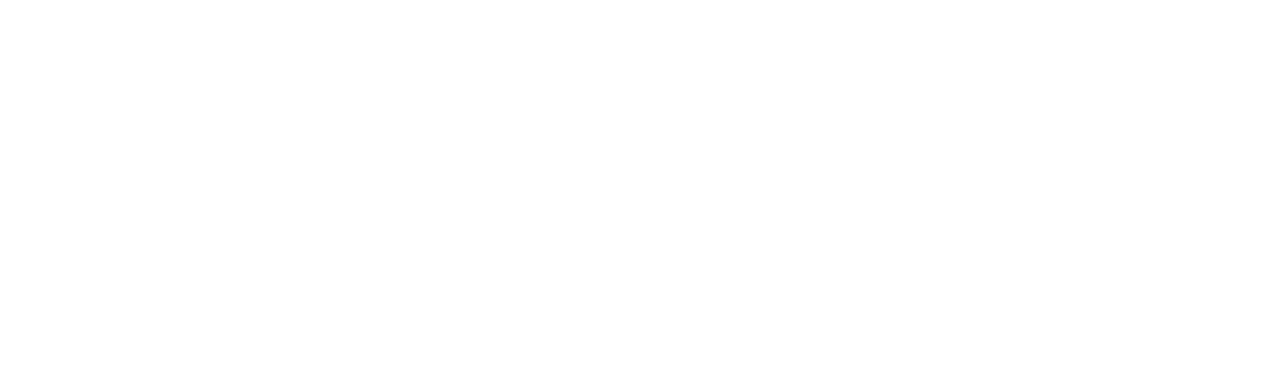
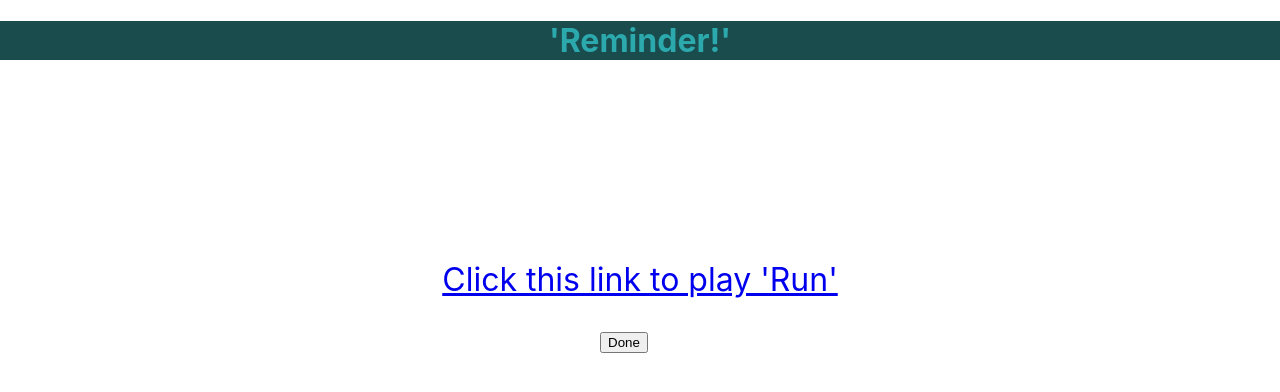
Before and after one commit to shahm5/ADHDPlaybackTool, a React (Create React App) app in the folder adhd-playback-tool/: page /Reminder in a window 1280 px wide. Shown: the top 392 px of the page. Built offline with nearby package versions, Linux system fonts and the light colour scheme.

Commit message:
implemented brain dump and reminder files

```diff
--- a/adhd-playback-tool/src/App.js
+++ b/adhd-playback-tool/src/App.js
@@ -8,6 +8,8 @@ import { Reflection } from './Reflection';
 import { Breathing } from './Breathing';
 import { Exercises } from './Exercises';
 import { MathGame } from './MathGame';
+import { Reminder } from './Reminder';
+import { BrainDump } from './BrainDump';
 
 function App() {
   return (
@@ -21,6 +23,8 @@ function App() {
         <Route path='/breathing' component={Breathing}/>
         <Route path='/exercises' component={Exercises}/>
         <Route path='/MathGame' component={MathGame}/>
+        <Route path='/Reminder' component={Reminder}/>
+        <Route path='/BrainDump' component={BrainDump}/>
         {/* make a route for homepage */}
       </Switch>
     </BrowserRouter>
--- /dev/null
+++ b/adhd-playback-tool/src/BrainDump.js
@@ -0,0 +1,18 @@
+import React from 'react';
+import './styles/BrainDump.css';
+
+export const BrainDump = () => {
+    return (
+        <div>
+            <h1>Take a few minutes to Brain Dump!</h1>
+            <form action="//www.html.am/html-codes/textboxes/submitted.cfm">
+                <textarea name="myTextBox" cols="50" rows="5">
+                    Enter some text...
+                </textarea>
+                <br />
+                <input type="submit" />
+            </form>
+        </div>
+
+    );
+}
--- a/adhd-playback-tool/src/Pause.js
+++ b/adhd-playback-tool/src/Pause.js
@@ -3,14 +3,15 @@ import { Reflection } from './Reflection';
 import { Breathing } from './Breathing';
 import { Exercises } from './Exercises';
 import { MathGame } from './MathGame';
+import { Reminder } from './Reminder';
+import { BrainDump } from './BrainDump';
 
 export const Pause = () => {
     const pickPause = () => {
         let pages, count
-        pages = [<Reflection/>, <Breathing/>, <Exercises/>, <MathGame/>];
+        pages = [<Reflection/>, <Breathing/>, <Exercises/>, <MathGame/>, <Reminder/>, <BrainDump/>];
         count = Math.floor(Math.random() * pages.length);
         return pages[count];
-        //condition ? true: false
     }
     return <div>
         {pickPause()}
--- /dev/null
+++ b/adhd-playback-tool/src/Reminder.js
@@ -0,0 +1,15 @@
+import React from 'react';
+import './styles/Reminder.css';
+
+export const Reminder = () => {
+    return (
+        <div>
+            <h1>'Reminder!'</h1>
+            <p>
+                <a href="https://www.coolmathgames.com/0-run-3">Click this link to play 'Run'</a>
+            </p>
+            <button name="button">Done</button>
+        </div>
+
+    );
+}
--- /dev/null
+++ b/adhd-playback-tool/src/styles/BrainDump.css
@@ -0,0 +1,9 @@
+h1 {
+    text-align: center;
+    background-color: rgb(26, 75, 77);
+    color: rgb(43, 169, 173);
+}
+form{
+    margin-top: 200px;
+    margin-left: 450px;
+}
--- /dev/null
+++ b/adhd-playback-tool/src/styles/Reminder.css
@@ -0,0 +1,14 @@
+h1 {
+    text-align: center;
+    background-color: rgb(26, 75, 77);
+    color: rgb(43, 169, 173);
+}
+p{
+    text-align: center;
+    margin-top: 200px;
+    font-size: xx-large;
+    color: rgb(43, 169, 173);
+}
+button{
+    margin-left: 600px;
+}
```
